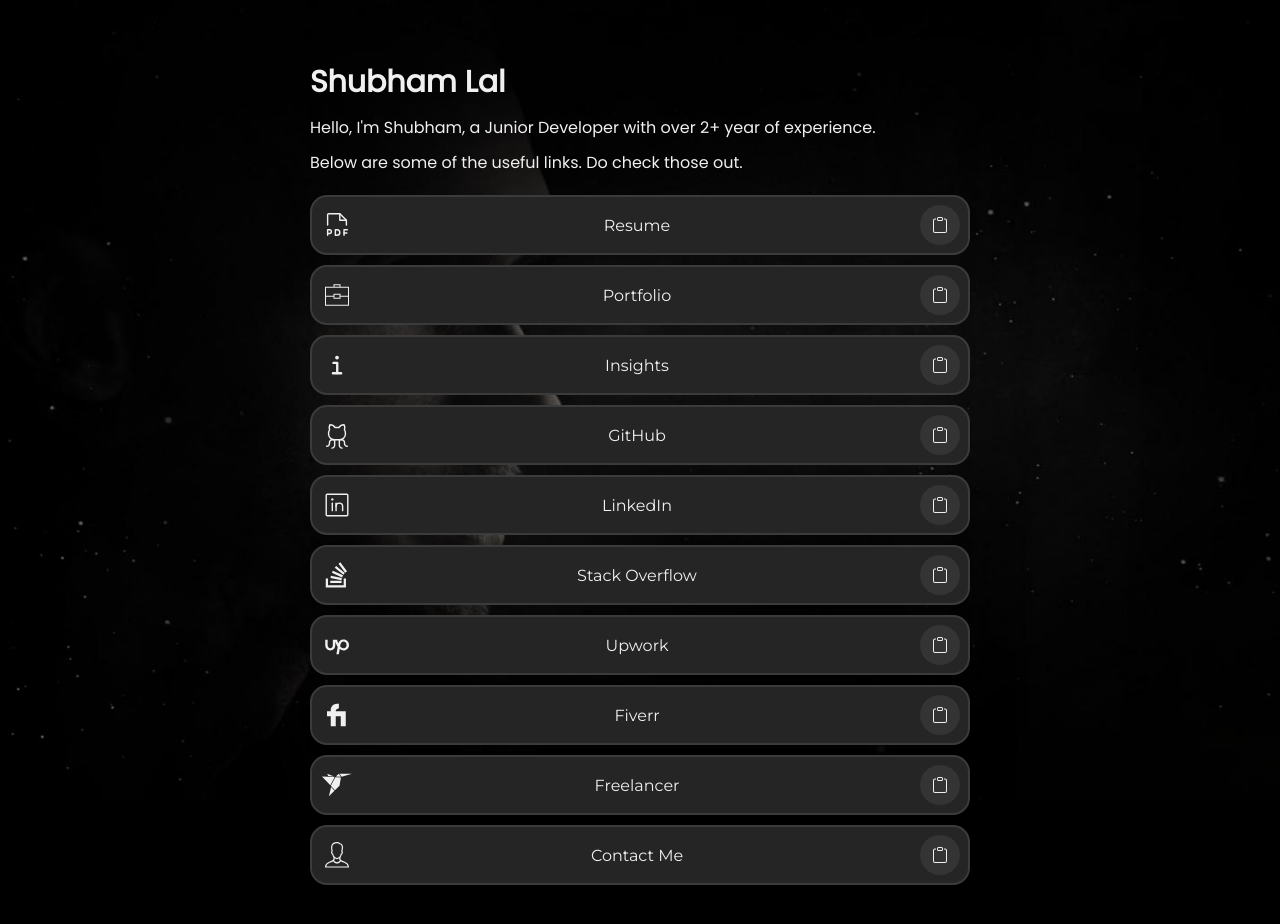
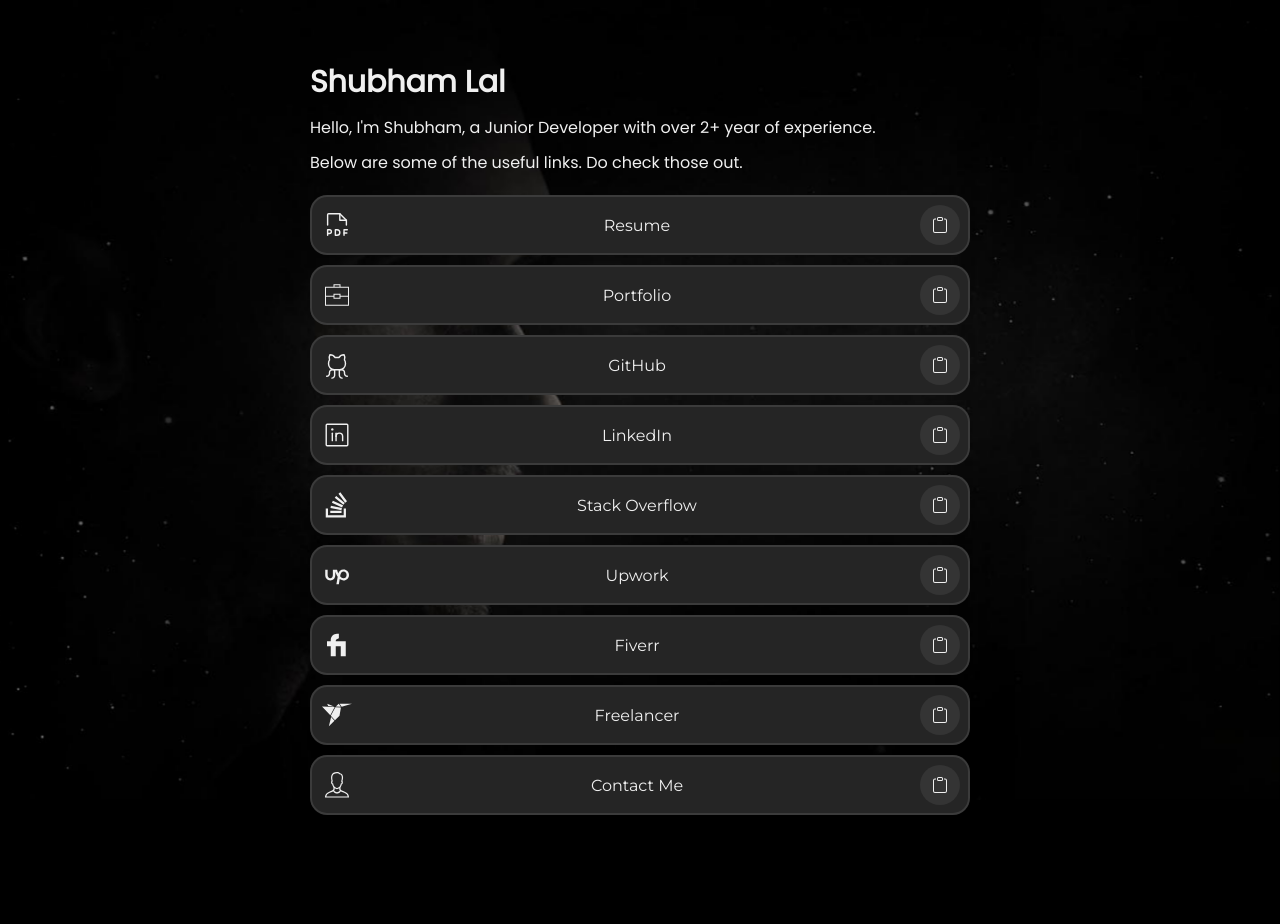
Before and after one commit to Shubham-Lal/Links, a React (Vite) app: page / in a window 1280 px wide. Shown: the top 924 px of the page. After the commit the page ends 885 px from the top, so only its background shows below. Built offline with nearby package versions, Linux system fonts and the light colour scheme.

Commit message:
Update Links.jsx

```diff
--- a/src/Links.jsx
+++ b/src/Links.jsx
@@ -34,19 +34,19 @@
             </svg>
         )
     },
-    {
-        title: "Insights",
-        link: "https://shubhamlal.vercel.app",
-        icon: (
-            <svg xmlns="http://www.w3.org/2000/svg" width="100%" height="100%" viewBox="0 0 512 512">
-                <polyline points="196 220 260 220 260 392"
-                    style={{ fill: "none", stroke: "currentcolor", strokeLinecap: "round", strokeLinejoin: "round", strokeWidth: "40px" }} />
-                <line x1="187" y1="396" x2="325" y2="396"
-                    style={{ fill: "none", stroke: "currentcolor", strokeLinecap: "round", strokeMiterlimit: 10, strokeWidth: "40px" }} />
-                <path fill="currentColor" d="M256,160a32,32,0,1,1,32-32A32,32,0,0,1,256,160Z" />
-            </svg>
-        )
-    },
+    // {
+    //     title: "Insights",
+    //     link: "https://shubhamlal.vercel.app",
+    //     icon: (
+    //         <svg xmlns="http://www.w3.org/2000/svg" width="100%" height="100%" viewBox="0 0 512 512">
+    //             <polyline points="196 220 260 220 260 392"
+    //                 style={{ fill: "none", stroke: "currentcolor", strokeLinecap: "round", strokeLinejoin: "round", strokeWidth: "40px" }} />
+    //             <line x1="187" y1="396" x2="325" y2="396"
+    //                 style={{ fill: "none", stroke: "currentcolor", strokeLinecap: "round", strokeMiterlimit: 10, strokeWidth: "40px" }} />
+    //             <path fill="currentColor" d="M256,160a32,32,0,1,1,32-32A32,32,0,0,1,256,160Z" />
+    //         </svg>
+    //     )
+    // },
     {
         title: "GitHub",
         link: "https://github.com/Shubham-Lal",
```
